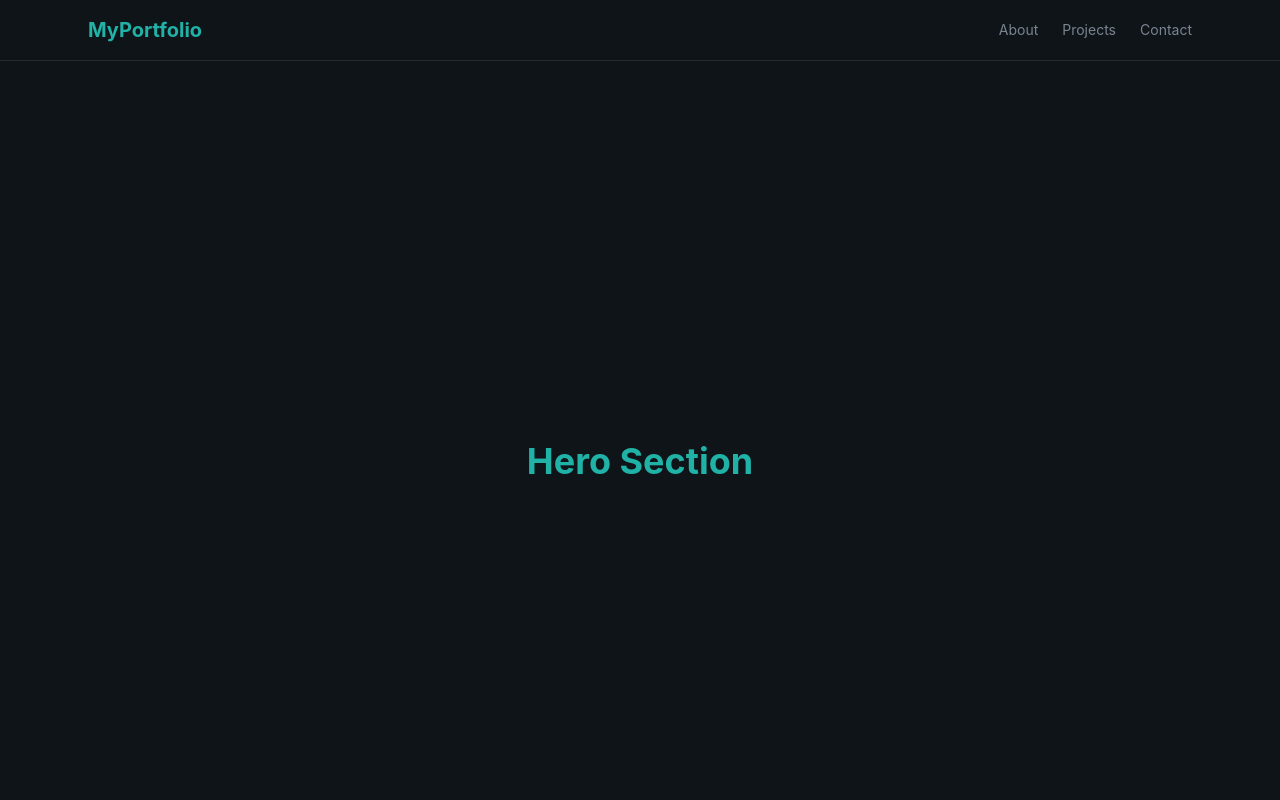
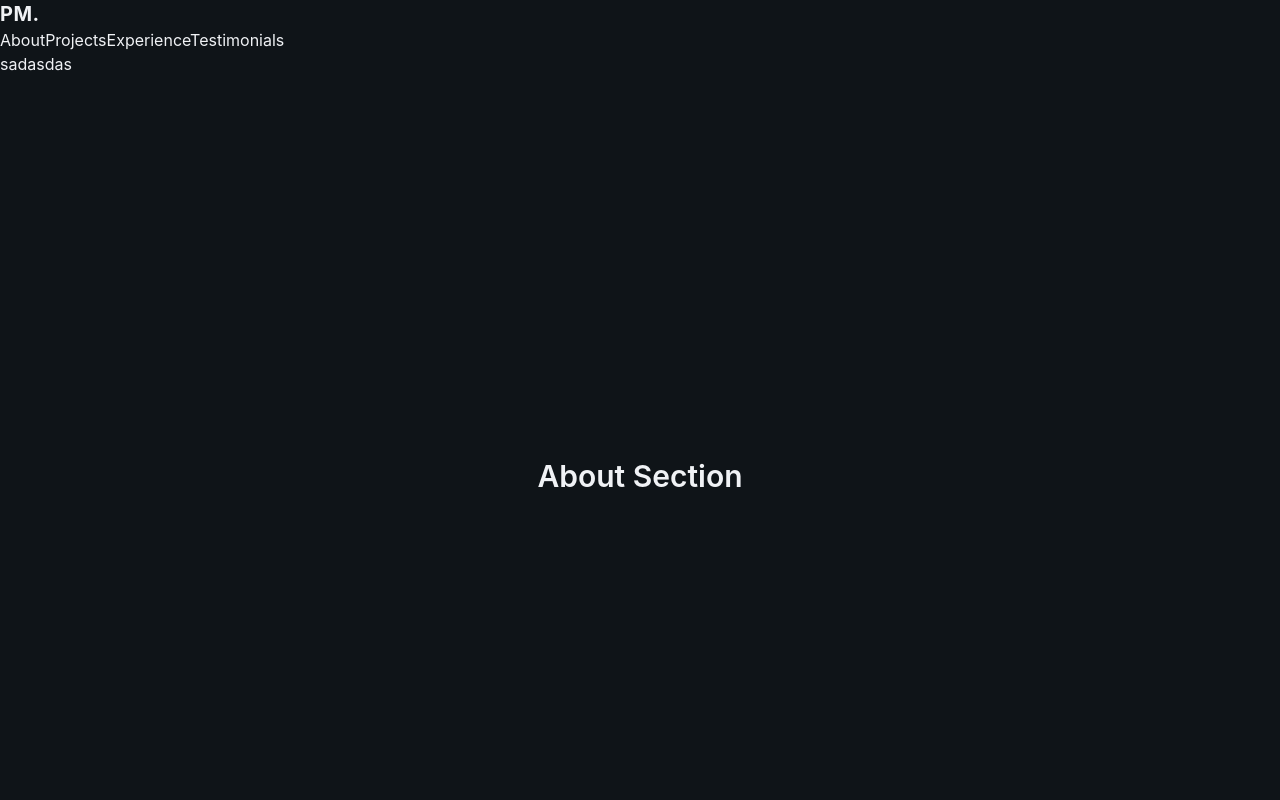
Before and after one commit to nevil2006/react-Portfolio, a React (Vite) app in the folder portfolio/: page / in a window 1280 px wide. Shown: the top 800 px of the page. Built offline with nearby package versions, Linux system fonts and the light colour scheme.

Commit message:
first commit

```diff
--- a/portfolio/src/layout/Navbar.jsx
+++ b/portfolio/src/layout/Navbar.jsx
@@ -1,25 +1,31 @@
-function Navbar() {
+const navLinks = [
+  { href: "#about", label: "About" },
+  { href: "#projects", label: "Projects" },
+  { href: "#experience", label: "Experience" },
+  { href: "#testimonials", label: "Testimonials" },
+];
+
+const Navbar = () => {
   return (
-    <header className="w-full border-b border-[var(--color-border)]">
-      <nav className="max-w-6xl mx-auto flex items-center justify-between px-6 py-4">
-        <h1 className="text-xl font-bold text-[var(--color-primary)]">
-          MyPortfolio
-        </h1>
+    <header>
+      <nav>
+        <a href="#" className="text-xl font-bold tracking-wide">
+          PM<span>.</span>
+        </a>
 
-        <ul className="flex gap-6 text-sm text-[var(--color-muted-foreground)]">
-          <li className="cursor-pointer hover:text-[var(--color-foreground)]">
-            About
-          </li>
-          <li className="cursor-pointer hover:text-[var(--color-foreground)]">
-            Projects
-          </li>
-          <li className="cursor-pointer hover:text-[var(--color-foreground)]">
-            Contact
-          </li>
-        </ul>
+        {/* Desktop Nav */}
+        <div>
+          <div>
+            {navLinks.map((link) => (
+              <a href={link.href} key={link.href}>
+                {link.label}
+              </a>
+            ))}
+          </div>
+        </div>
       </nav>
     </header>
   );
-}
+};
 
 export default Navbar;
--- a/portfolio/src/sections/Hero.jsx
+++ b/portfolio/src/sections/Hero.jsx
@@ -1,11 +1,5 @@
 function Hero() {
-  return (
-    <section className="min-h-screen flex items-center justify-center">
-      <h1 className="text-4xl font-bold text-[var(--color-primary)]">
-        Hero Section
-      </h1>
-    </section>
-  );
+  return <section>sadasdas</section>;
 }
 
 export default Hero;
```
